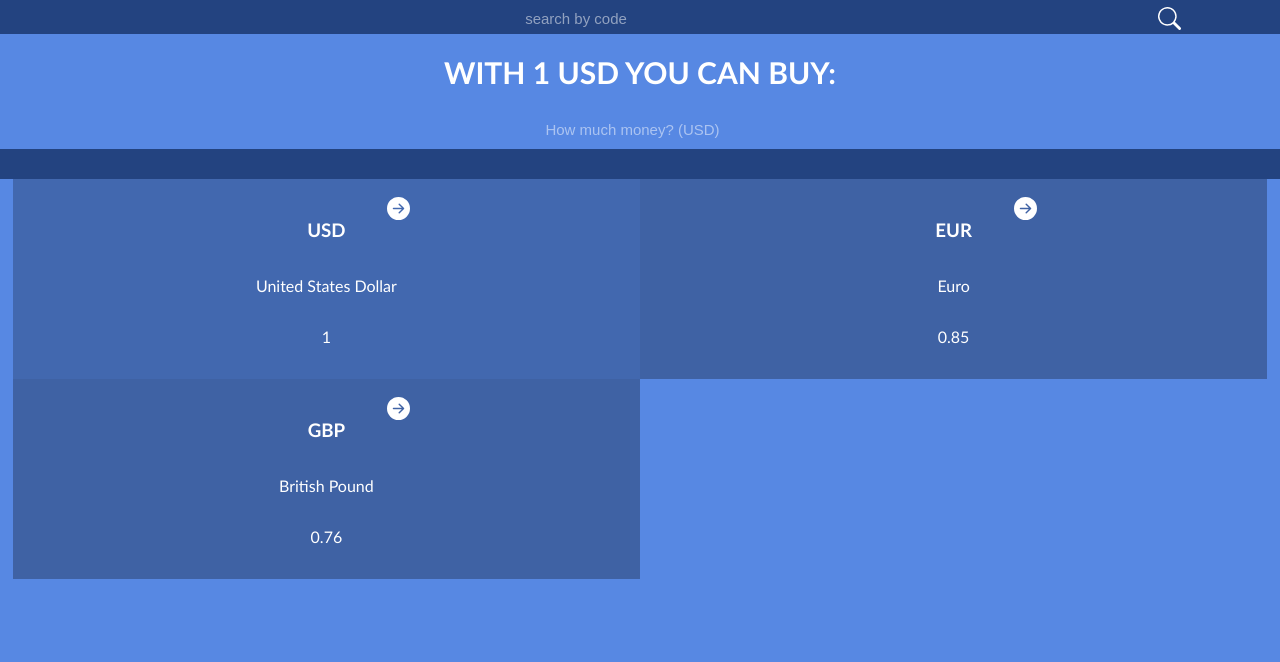
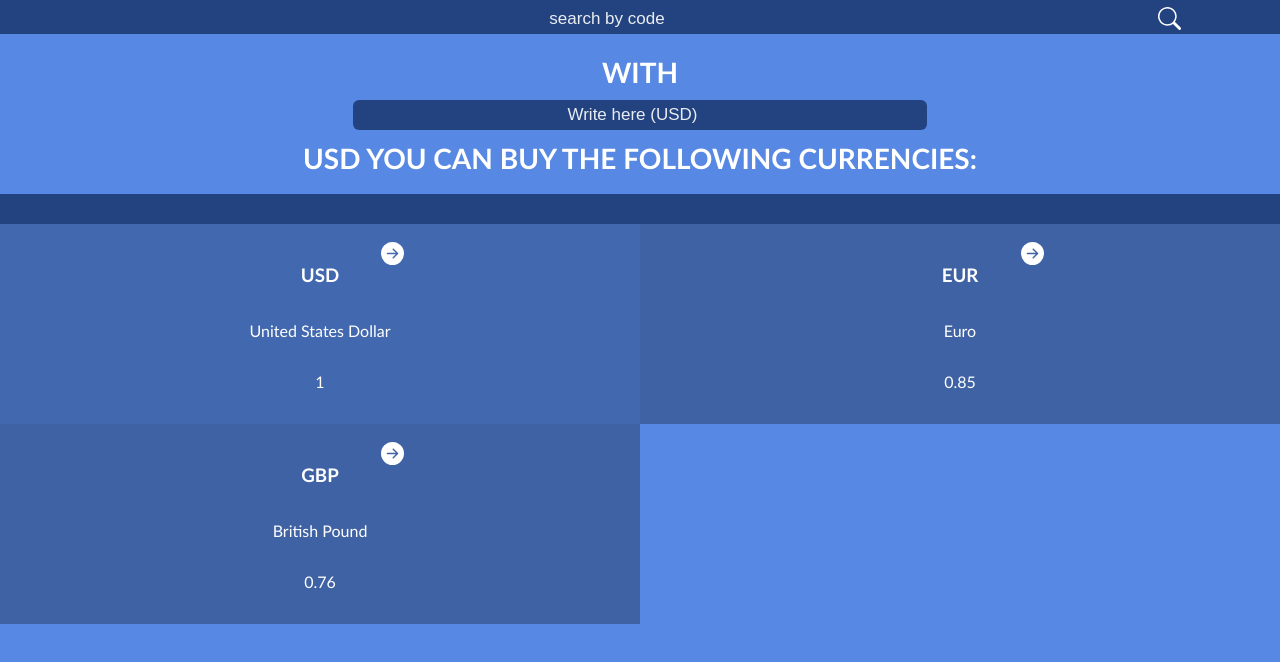
Before and after one commit to Alejandro-Bernal-M/my-currency, a React (Create React App) app: page / in a window 1280 px wide. Shown: the top 662 px of the page. Built offline with nearby package versions, Linux system fonts and the light colour scheme; no server answers.

Commit message:
Improves functionality and style

```diff
--- a/src/components/routes/CurrencyDescription.jsx
+++ b/src/components/routes/CurrencyDescription.jsx
@@ -39,7 +39,6 @@ const CurrencyDescription = () => {
           {' '}
           {currencies[id]}
         </p>
-        <input className="money" type="number" onChange={handleMoney} placeholder="How much money? (USD)" />
         <p>
           With
           {' '}
@@ -55,7 +54,11 @@ const CurrencyDescription = () => {
           s
         </p>
       </div>
-      <hr className="divisor" />
+      <div className="divisor">
+        <div className="money-holder">
+          <input className="money" type="number" onChange={handleMoney} placeholder="Write here (USD)" />
+        </div>
+      </div>
       <div className="extraCurrencies">
         <h2>
           With 1
@@ -68,7 +71,7 @@ const CurrencyDescription = () => {
             {extraCurrencies.date}
           </span>
           {' '}
-          you can buy:
+          you can buy the following currencies:
         </h2>
         <div>
           {extraCurrencies[id] && Object.keys(extraCurrencies[id]).map((key) => {
--- a/src/components/routes/Home.jsx
+++ b/src/components/routes/Home.jsx
@@ -40,6 +40,12 @@ const Home = () => {
     }
   };
 
+  const handleChange = (e) => {
+    if (e.key === 'Enter') {
+      handleSearch();
+    }
+  };
+
   const handleMoney = (e) => {
     dispatch(changeMoney(e.target.value));
   };
@@ -49,7 +55,7 @@ const Home = () => {
   return (
     <div className="App">
       <div className="search-bar">
-        <input type="text" className="search" placeholder="search by code" />
+        <input type="text" className="search" placeholder="search by code" onKeyUp={handleChange} />
         <button type="button" className="search-btn" onClick={handleSearch}>
           <BsSearch />
         </button>
@@ -58,15 +64,25 @@ const Home = () => {
       <h1 className="title">
         With
         {' '}
-        {money}
+        <div className="divisor divisor1">
+          <input
+            className="money"
+            type="number"
+            onChange={handleMoney}
+            placeholder="Write here (USD)"
+          />
+        </div>
+        {/* {money} */}
         {' '}
-        USD you can buy:
+        USD you can buy the following currencies:
       </h1>
-      <div className="money-holder">
-        <input className="money" type="number" onChange={handleMoney} placeholder="How much money? (USD)" />
+      <div className="divisor">
+        {/* <div className="money-holder">
+          <input className="money"
+          type="number" onChange={handleMoney} placeholder="Write here (USD)" />
+        </div> */}
       </div>
       <div className="search-result" />
-      <hr className="divisor" />
       <div className="currencies-holder">
         {currencies && Object.keys(currencies).map((key) => {
           color += 1;
--- a/src/styles/App.css
+++ b/src/styles/App.css
@@ -30,6 +30,7 @@ body {
   color: #fff;
   border: none;
   outline: #234380;
+  padding-left: 5%;
 }
 
 .error {
@@ -42,7 +43,8 @@ body {
 
 ::placeholder {
   color: #fff;
-  opacity: 0.5;
+  opacity: 0.9;
+  font-size: 17px;
 }
 
 .search-btn {
@@ -59,10 +61,11 @@ body {
 .title {
   text-align: center;
   text-transform: uppercase;
-  font-size: 30px;
-  margin: 20px auto;
+  font-size: 28px;
+  margin: 8px auto;
   color: #fff;
   width: 80%;
+  line-height: 2;
 }
 
 .money-holder {
@@ -75,7 +78,7 @@ body {
 .money {
   text-align: center;
   font-size: 15px;
-  margin: 10px auto;
+  margin: 0 auto;
   width: 80%;
   border: none;
   border-radius: 6px;
@@ -90,7 +93,7 @@ body {
   justify-content: space-between;
   align-items: center;
   align-content: center;
-  width: 98%;
+  width: 100%;
   margin: 0 auto;
   padding-bottom: 30px;
 }
@@ -124,6 +127,7 @@ body {
 
 .currency-data > p {
   text-align: center;
+  text-transform: capitalize;
 }
 
 .color1 {
@@ -172,15 +176,24 @@ body {
   background-color: var(--color-4);
   border: none;
   margin: 0;
+  display: flex;
+  align-items: center;
+}
+
+.divisor1 {
+  width: 56%;
+  margin: 0 auto;
+  border-radius: 6px;
 }
 
 .extraCurrencies > h2 {
   text-align: center;
   text-transform: uppercase;
-  font-size: 25px;
+  font-size: 22px;
   margin: 20px auto;
   color: #fff;
   width: 80%;
+  line-height: 1.7;
 }
 
 .extraCurrency {
```
